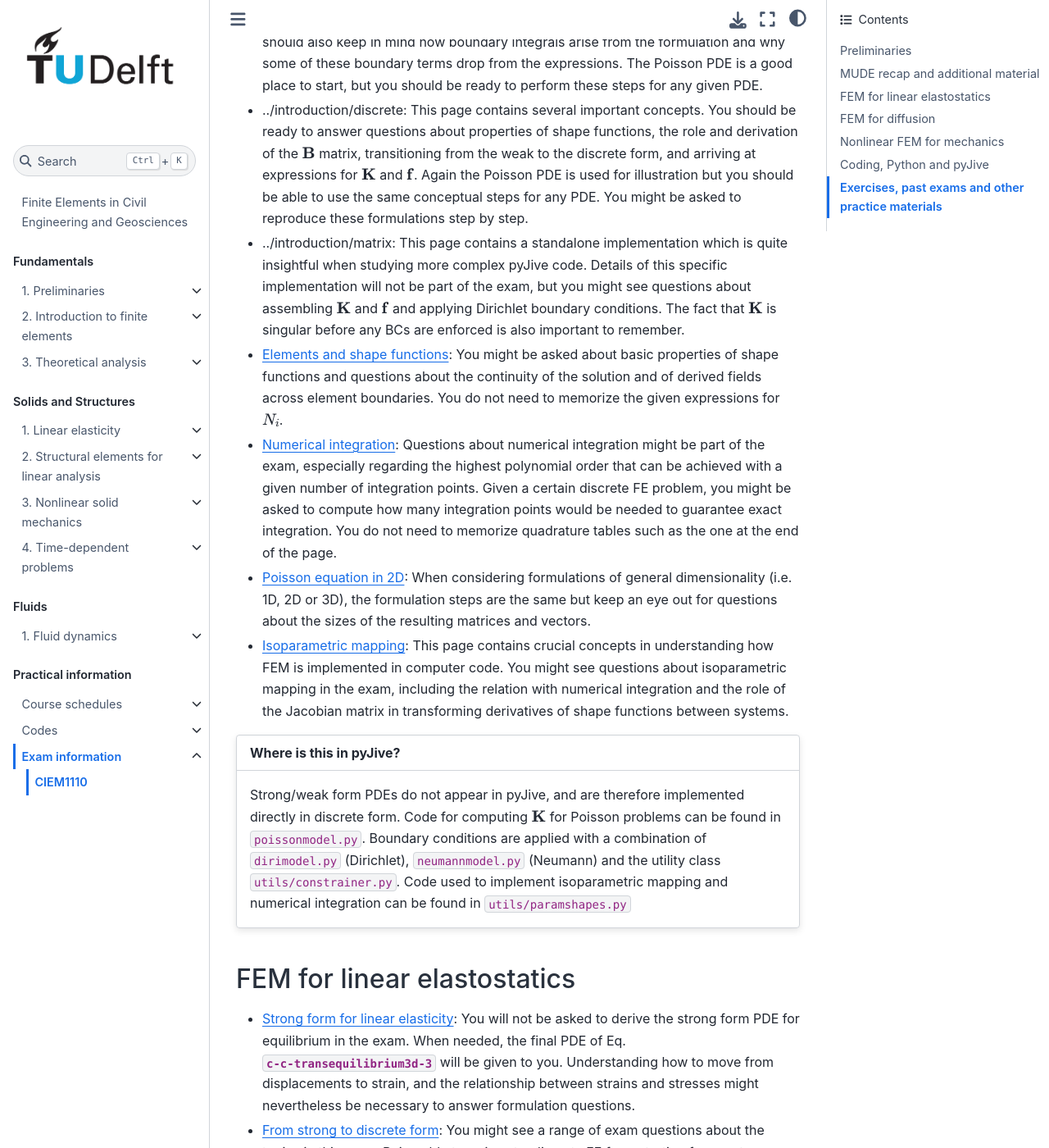
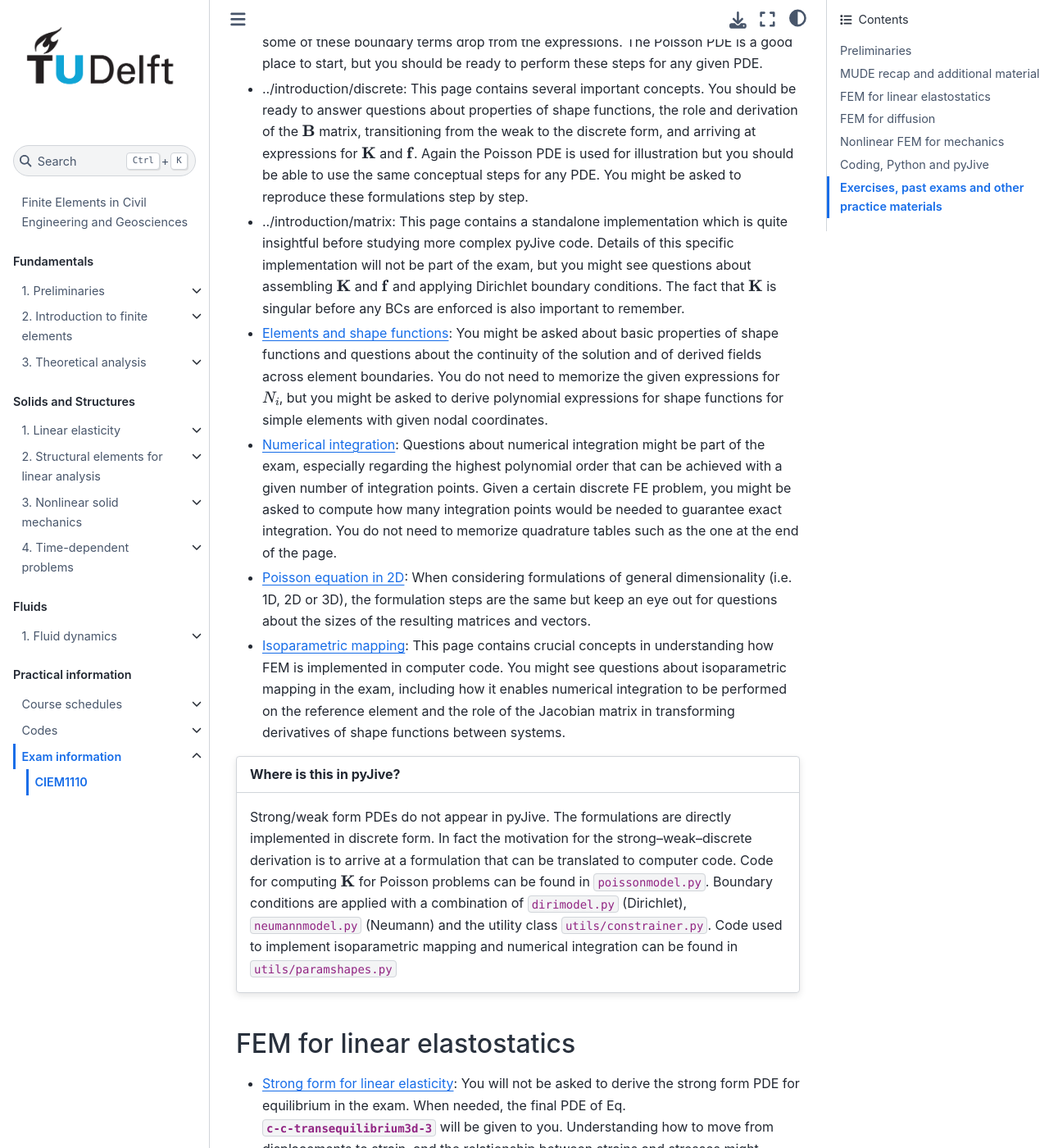
Before and after one commit to TeachBooks/mirror_computational_modelling, a Jupyter Book: the page built from book/exam_tips/1110.md, in a window 1280 px wide and 1400 px high, scrolled down 1250 px. Shown: the whole window at 82% size. Built offline with Jupyter Book 1.0.4 settings and Sphinx 7.4.7 and the Sphinx Book theme 1.1.4, drawn with Linux system fonts in a browser that asks for light colours; pages that are not in the unit, such as notebooks, are missing from menus; some of the changed text lies outside the part shown.

Commit message:
Minor edits

````diff
--- a/book/exam_tips/1110.md
+++ b/book/exam_tips/1110.md
@@ -23,16 +23,16 @@
 - {doc}`../introduction/strong`: You might see questions about the strong form of the Poisson equation, but mainly as the starting point for an FE derivation. You will not be asked to arrive at strong-form PDEs during the exam. Any strong forms you might need will be given to you.
 - {doc}`../introduction/weak`: Deriving weak forms for FEM starting from the strong form is a crucial concept that you will likely see in the exam. This includes applying integration by parts and enforcing Dirichlet and Neumann boundary conditions. You should also keep in mind how boundary integrals arise from the formulation and why some of these boundary terms drop from the expressions. The Poisson PDE is a good place to start, but you should be ready to perform these steps for any given PDE.
 - {doc}`../introduction/discrete`: This page contains several important concepts. You should be ready to answer questions about properties of shape functions, the role and derivation of the $\mathbf{B}$ matrix, transitioning from the weak to the discrete form, and arriving at expressions for $\mathbf{K}$ and $\mathbf{f}$. Again the Poisson PDE is used for illustration but you should be able to use the same conceptual steps for any PDE. You might be asked to reproduce these formulations step by step.
-- {doc}`../introduction/matrix`: This page contains a standalone implementation which is quite insightful when studying more complex pyJive code. Details of this specific implementation will not be part of the exam, but you might see questions about assembling $\mathbf{K}$ and $\mathbf{f}$ and applying Dirichlet boundary conditions. The fact that $\mathbf{K}$ is singular before any BCs are enforced is also important to remember.
-- {doc}`../introduction/shape`: You might be asked about basic properties of shape functions and questions about the continuity of the solution and of derived fields across element boundaries. You do not need to memorize the given expressions for $N_i$.
+- {doc}`../introduction/matrix`: This page contains a standalone implementation which is quite insightful before studying more complex pyJive code. Details of this specific implementation will not be part of the exam, but you might see questions about assembling $\mathbf{K}$ and $\mathbf{f}$ and applying Dirichlet boundary conditions. The fact that $\mathbf{K}$ is singular before any BCs are enforced is also important to remember.
+- {doc}`../introduction/shape`: You might be asked about basic properties of shape functions and questions about the continuity of the solution and of derived fields across element boundaries. You do not need to memorize the given expressions for $N_i$, but you might be asked to derive polynomial expressions for shape functions for simple elements with given nodal coordinates.
 - {doc}`../introduction/numerical_integration`: Questions about numerical integration might be part of the exam, especially regarding the highest polynomial order that can be achieved with a given number of integration points. Given a certain discrete FE problem, you might be asked to compute how many integration points would be needed to guarantee exact integration. You do not need to memorize quadrature tables such as the one at the end of the page.
 - {doc}`../introduction/poisson2d`: When considering formulations of general dimensionality (i.e. 1D, 2D or 3D), the formulation steps are the same but keep an eye out for questions about the sizes of the resulting matrices and vectors.
-- {doc}`../introduction/isoparametric_mapping`: This page contains crucial concepts in understanding how FEM is implemented in computer code. You might see questions about isoparametric mapping in the exam, including the relation with numerical integration and the role of the Jacobian matrix in transforming derivatives of shape functions between systems.
+- {doc}`../introduction/isoparametric_mapping`: This page contains crucial concepts in understanding how FEM is implemented in computer code. You might see questions about isoparametric mapping in the exam, including how it enables numerical integration to be performed on the reference element and the role of the Jacobian matrix in transforming derivatives of shape functions between systems.
 
 ```{card}
 **Where is this in pyJive?**
 ^^^
-Strong/weak form PDEs do not appear in pyJive, and are therefore implemented directly in discrete form. Code for computing $\mathbf{K}$ for Poisson problems can be found in `poissonmodel.py`. Boundary conditions are applied with a combination of `dirimodel.py` (Dirichlet), `neumannmodel.py` (Neumann) and the utility class `utils/constrainer.py`. Code used to implement isoparametric mapping and numerical integration can be found in `utils/paramshapes.py`
+Strong/weak form PDEs do not appear in pyJive. The formulations are directly implemented in discrete form. In fact the motivation for the strong--weak--discrete derivation is to arrive at a formulation that can be translated to computer code. Code for computing $\mathbf{K}$ for Poisson problems can be found in `poissonmodel.py`. Boundary conditions are applied with a combination of `dirimodel.py` (Dirichlet), `neumannmodel.py` (Neumann) and the utility class `utils/constrainer.py`. Code used to implement isoparametric mapping and numerical integration can be found in `utils/paramshapes.py`
 ```
 
 ## FEM for linear elastostatics
@@ -50,7 +50,7 @@
 
 ## FEM for diffusion
 
-- {doc}`../dynamics/diffusion`: Arriving at a semi-discrete form for diffusion problems is an important concept that might appear in the exam. The different possible physical interpretations of the terms in the PDE are less important for the scope of this course. The effect of adding extra terms to the strong form PDE (c.f. the Poisson equation) and the resulting consequences for the discrete form are important. You will not be asked to arrive at the strong-form version of the diffusion equation. When necessary, Eq. {eq}`d-d-tstrongform1` will be given to you. Familiarizing yourself with both notations on the page is a useful way to understand how FEM works, but converting between these notations will not be part of the exam.
+- {doc}`../dynamics/diffusion`: Arriving at a semi-discrete form for diffusion problems is an important concept that might appear in the exam. The different possible physical interpretations of the terms in the PDE are provided for context but will not be assessed. The effect of adding extra terms to the strong form PDE (c.f. the Poisson equation) and the resulting consequences for the discrete form are important. You will not be asked to arrive at the strong-form version of the diffusion equation. When necessary, Eq. {eq}`d-d-tstrongform1` will be given to you. Familiarizing yourself with both notations on the page is a useful way to understand how FEM works, but converting between these notations will not be part of the exam.
 - {doc}`../dynamics/diffusion_steppers`: You might see questions about time steppers for diffusion. You do not need to memorize any expressions but might be asked to arrive at them in a step-by-step fashion. You might also see conceptual questions about accuracy and stability of time steppers for diffusion. Discerning the different roles of FEM and the time stepper in reaching a fully-discretized system of equations is important.
 
 ```{card}
````
Also changed, not shown: other parts of book/exam_tips/1110.md (+4 -4 lines).
